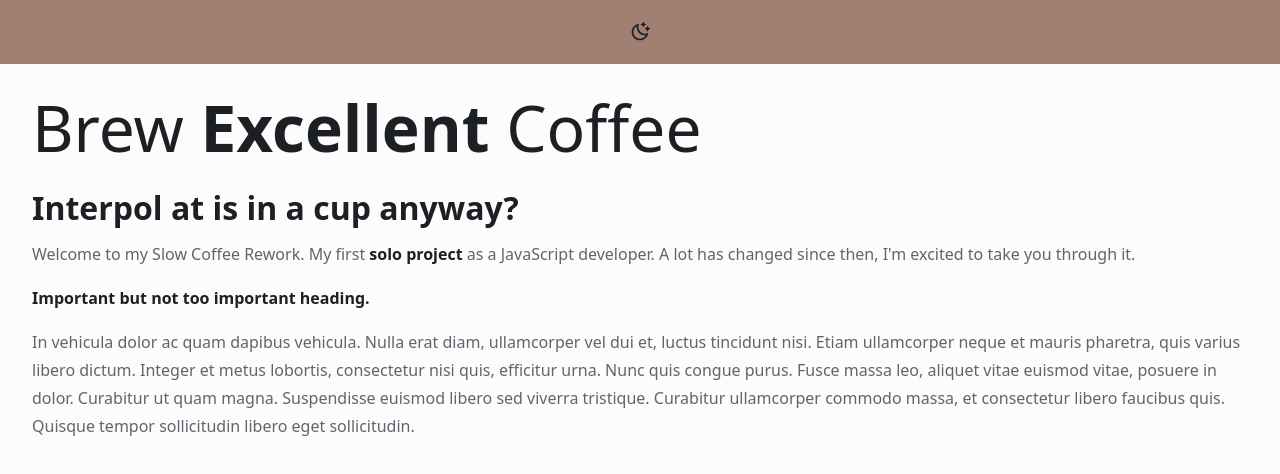
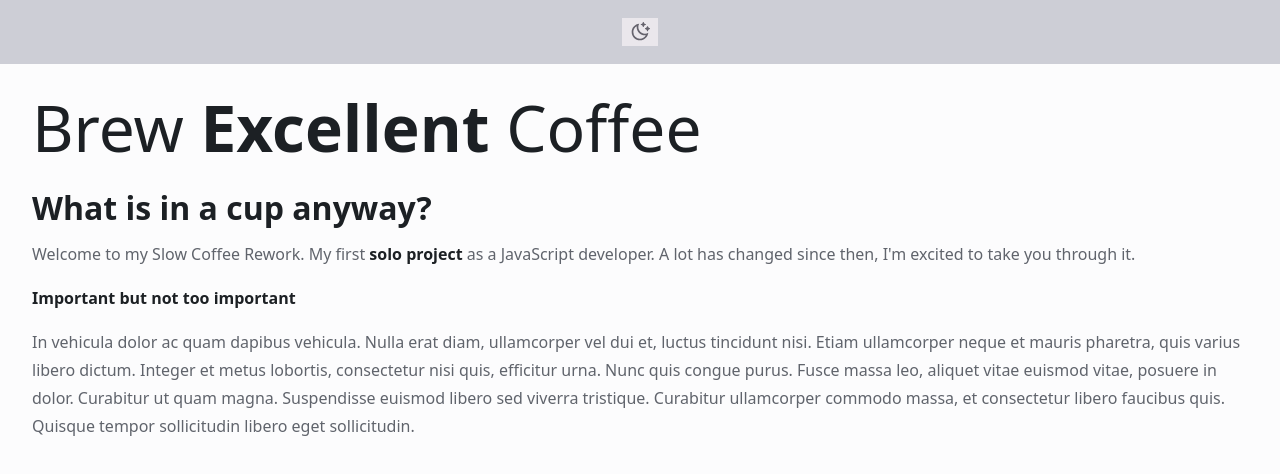
Before and after one commit to nrsimonelli/slow-coffee-two, a React (Create React App) app: page / in a window 1280 px wide. Shown: the top 474 px of the page. Built offline with nearby package versions, Linux system fonts and the light colour scheme.

Commit message:
default button settings

```diff
--- a/src/App.tsx
+++ b/src/App.tsx
@@ -43,9 +43,7 @@ const App = () => {
             </TextHead>{' '}
             Coffee
           </TextTitle>
-          <TextHead case='initial'>
-            Interpol at is in a cup anyway?
-          </TextHead>
+          <TextHead case='initial'>What is in a cup anyway?</TextHead>
           <Text>
             Welcome to my Slow Coffee Rework. My first{' '}
             <TextSub inline>solo project</TextSub> as a JavaScript
@@ -53,7 +51,7 @@ const App = () => {
             take you through it.
           </Text>
 
-          <TextSub>Important but not too important heading.</TextSub>
+          <TextSub>Important but not too important</TextSub>
           <Text>
             In vehicula dolor ac quam dapibus vehicula. Nulla erat
             diam, ullamcorper vel dui et, luctus tincidunt nisi. Etiam
--- a/src/components/Button.tsx
+++ b/src/components/Button.tsx
@@ -48,18 +48,6 @@ export const Button = styled('button', {
         borderRadius: '$6',
       },
     },
-    type: {
-      ghost: {
-        backgroundColor: 'transparent',
-        boxShadow: 'none',
-      },
-      hot: {
-        fontWeight: '$2',
-      },
-      light: {
-        fontWeight: '$2',
-      },
-    },
     size: {
       1: {
         fontSize: '$1',
@@ -75,6 +63,18 @@ export const Button = styled('button', {
       },
       5: {
         fontSize: '$5',
+      },
+    },
+    type: {
+      ghost: {
+        backgroundColor: 'transparent',
+        boxShadow: 'none',
+      },
+      hot: {
+        fontWeight: '$2',
+      },
+      light: {
+        fontWeight: '$2',
       },
     },
     color: {
@@ -230,5 +230,10 @@ export const Button = styled('button', {
       },
     },
   ],
-  defaultVariants: {},
+  defaultVariants: {
+    shape: '1',
+    size: '1',
+    type: 'light',
+    color: 'primary',
+  },
 });
--- a/src/components/Nav/Nav.tsx
+++ b/src/components/Nav/Nav.tsx
@@ -7,7 +7,7 @@ const Nav = () => {
     <Flex
       align='center'
       justify='center'
-      css={{ height: '$6', bg: '$bronze9' }}
+      css={{ height: '$6', bg: '$base7' }}
     >
       <ThemeToggle />
     </Flex>
```
